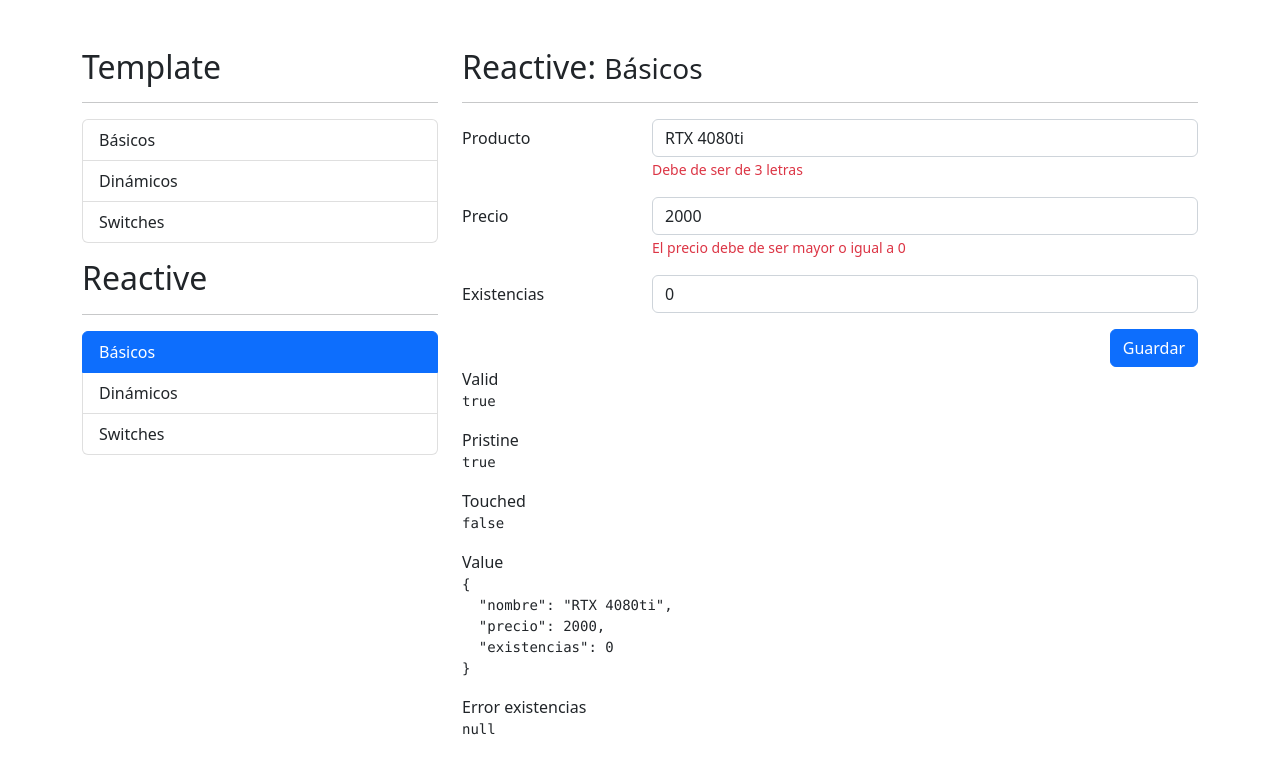
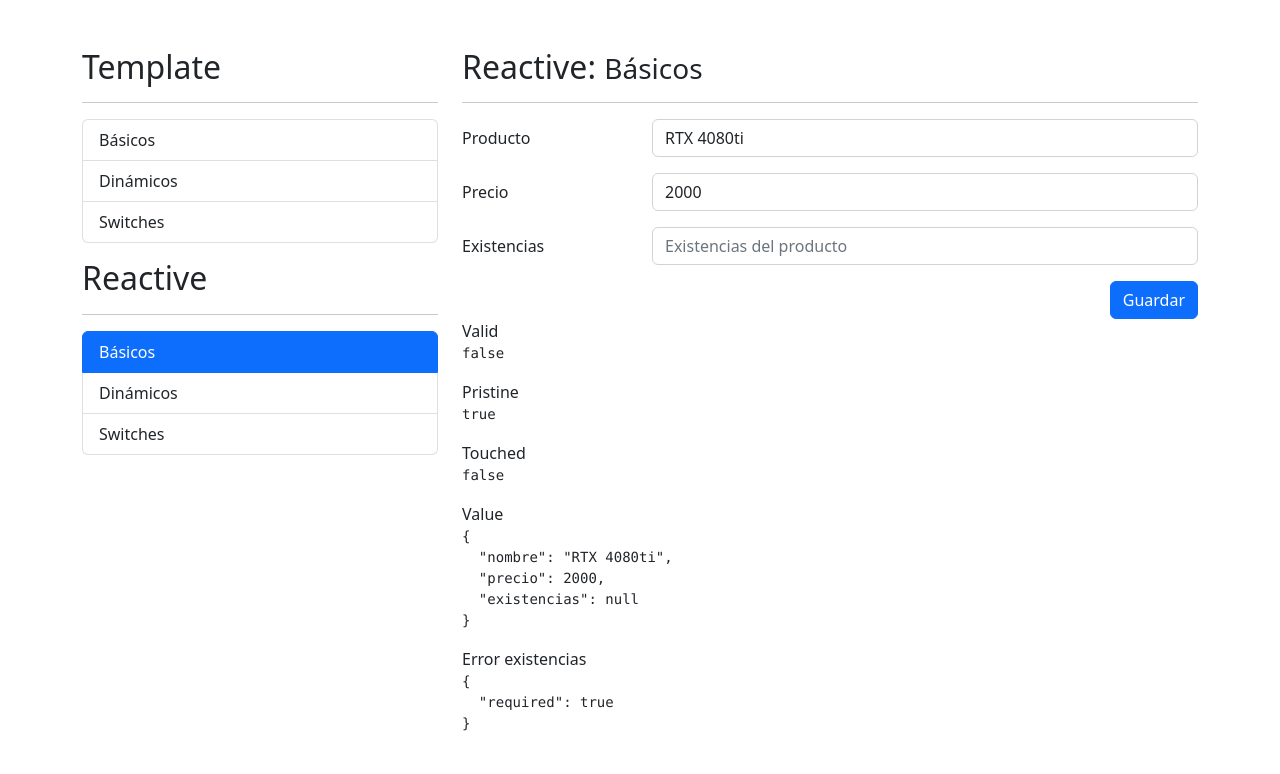
Before and after one commit to DaniMartinezMarin/formulariosApp, an Angular app: page /reactive/basicos in a window 1280 px wide. Shown: the top 774 px of the page. Built offline with nearby package versions, Linux system fonts and the light colour scheme.

Commit message:
feat: anyadidas validaciones y reseteo de validadores en basicos

```diff
--- a/src/app/reactive/basicos/basicos.component.html
+++ b/src/app/reactive/basicos/basicos.component.html
@@ -5,7 +5,7 @@
 <div class="row">
   <div class="col">
 
-    <form autocomplete="off" [formGroup]="miFormulario">
+    <form (ngSubmit)="guardar()" autocomplete="off" [formGroup]="miFormulario">
       <!-- Campo de producto -->
       <div class="mb-3 row">
         <label class="col-sm-3 col-form-label">Producto</label>
@@ -18,7 +18,8 @@
             formControlName="nombre"
           />
 
-          <span class="form-text text-danger">
+          <span class="form-text text-danger"
+                *ngIf="isInvalidField('nombre')">
             Debe de ser de 3 letras
           </span>
         </div>
@@ -36,7 +37,8 @@
             formControlName="precio"
           />
 
-          <span class="form-text text-danger">
+          <span class="form-text text-danger"
+                *ngIf="isInvalidField('precio')">
             El precio debe de ser mayor o igual a 0
           </span>
         </div>
@@ -53,6 +55,11 @@
             placeholder="Existencias del producto"
             formControlName="existencias"
           />
+
+          <span class="form-text text-danger"
+                *ngIf="isInvalidField('existencias')">
+            Las existencias deben de ser mayor o igual a 0
+          </span>
         </div>
       </div>
 
--- a/src/app/reactive/basicos/basicos.component.ts
+++ b/src/app/reactive/basicos/basicos.component.ts
@@ -1,5 +1,6 @@
-import { Component } from '@angular/core';
-import { FormBuilder, FormControl, FormGroup } from '@angular/forms';
+import { THIS_EXPR } from '@angular/compiler/src/output/output_ast';
+import { Component, OnInit } from '@angular/core';
+import { FormBuilder, FormControl, FormGroup, Validators } from '@angular/forms';
 
 @Component({
   selector: 'app-basicos',
@@ -7,7 +8,7 @@ import { FormBuilder, FormControl, FormGroup } from '@angular/forms';
   styles: [
   ]
 })
-export class BasicosComponent {
+export class BasicosComponent implements OnInit {
 
   /* miFormulario: FormGroup = new FormGroup({
     nombre: new FormControl('RTX 4080ti'),
@@ -15,12 +16,35 @@ export class BasicosComponent {
     existencias: new FormControl(0)
   }); */
 
+  miFormulario: FormGroup = this.formBuilder.group({
+    nombre: [ , [Validators.required, Validators.minLength(3)] ],
+    precio: [ , [Validators.required, Validators.min(0)] ],
+    existencias: [ , [Validators.required, Validators.min(0)] ],
+  });
+
   constructor( private formBuilder: FormBuilder ) { }
 
-  miFormulario: FormGroup = this.formBuilder.group({
-    nombre: [ 'RTX 4080ti' ],
-    precio: [ 2000 ],
-    existencias: [ 0 ],
-  });
+  ngOnInit(): void {
+    this.miFormulario.reset({
+      nombre: 'RTX 4080ti',
+      precio: 2000
+    })
+  }
+
+  isInvalidField( field: string) {
+    return this.miFormulario.controls[field].invalid
+          && this.miFormulario.controls[field].touched;
+  }
+
+  guardar(): void {
+
+    if(this.miFormulario.invalid){
+      this.miFormulario.markAllAsTouched();
+      return;
+    }
+
+    console.log(this.miFormulario.value);
+    this.miFormulario.reset();
+  }
 
 }
```
